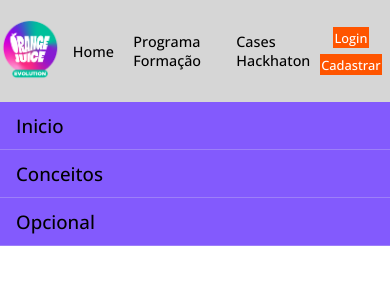
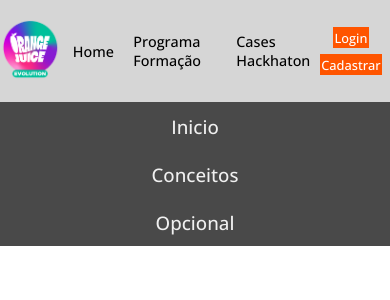
Before and after one commit to gustavdlima/orange-evolution-platform, a React (Vite) app in the folder client/orange-platform/: page /fullstack in a window 390 px wide. Shown: the top 300 px of the page. Built offline with nearby package versions, Linux system fonts and the light colour scheme.

Commit message:
:sparkles: subtopic responsivo

```diff
--- a/client/orange-platform/src/components/home/Home.jsx
+++ b/client/orange-platform/src/components/home/Home.jsx
@@ -1,8 +1,7 @@
 import React from 'react'
 import './style.css'
 import Navbar from '../navbar/Navbar'
-import Trilhas from '../trilhas/Trilhas'
-import Subtopicos from '../subtopicos/Subtopic'
+import Trilhas from '../trilhasCard/TrilhasCard'
 import Login from '../loginPage/Login'
 
 const Home = () => {
--- a/client/orange-platform/src/components/subtopicos/Subtopic.jsx
+++ b/client/orange-platform/src/components/subtopicos/Subtopic.jsx
@@ -37,7 +37,7 @@ const Subtopic = ({ title, data }) => {
 
 	return (
 		<>
-			<div className="Box">
+			<div className="box">
 				<h3
 					onClick={() =>
 						setIsOpen((v) => !v) && setVideoIsOpen((v) => !v)
--- a/client/orange-platform/src/components/subtopicos/style.scss
+++ b/client/orange-platform/src/components/subtopicos/style.scss
@@ -1,12 +1,12 @@
-.Box{
+.box{
     width: 100%;
     height: 3rem;
-    background: #835afd;
+    background: #494949;
+    color: #f0f0f0;
     display: flex;
     align-items: center;
+    justify-content: center;
     padding: 1rem;
-
-    border-bottom: 1px solid #9d7ff8;
 
     &:hover{
         cursor: pointer;
@@ -14,22 +14,64 @@
 }
 
 .subitems{
+    width: 100%;
     display: flex;
     flex-direction: column;
-    background: #835afd71;
+
+    background: #54545471;
 
     ul {
 
     list-style-type:none;
     }
 
-    .item{
-        text-decoration: none;
-        padding: 0.856rem;
-        &:hover{
+}
 
-            background: #835afd71;
-            cursor: pointer;
-        }
+.item{
+    text-decoration: none;
+    padding: 0.856rem;
+
+    &:hover{
+        cursor: pointer;
     }
 }
+
+@media only screen and (min-width: 1024px) and (max-width: 2048px) {
+}
+    .box {
+        font-size: 1.4rem;
+    }
+
+    .subitems{
+        font-size: 1.4rem;
+    }
+
+@media only screen and (min-width: 561px) and (max-width: 1023px) {
+
+    .box {
+        font-size: 1.3rem;
+    }
+
+    .subitems{
+        font-size: 1.3rem;
+    }
+}
+
+@media only screen and (max-width:560px) {
+    .box {
+        font-size: 1rem;
+    }
+
+    .subitems{
+        font-size: 1rem;
+    }
+}
+
+// @media only screen and (min-width: 1024px) and (max-width: 2048px) {
+// }
+
+// @media only screen and (min-width: 561px) and (max-width: 1023px) {
+// }
+
+// @media only screen and (max-width:560px) {
+// }
--- a/client/orange-platform/src/components/topico-trilhas/fullstack/Fullstack.jsx
+++ b/client/orange-platform/src/components/topico-trilhas/fullstack/Fullstack.jsx
@@ -2,14 +2,17 @@ import React from 'react'
 import Subtopic from '../../subtopicos/Subtopic'
 import FullstackJson from "../../subtopicos/fullstack-subtopics.json"
 import Navbar from '../../navbar/Navbar'
+import './fullstack-style.scss'
 
 const Fullstack = ({ area }) => {
   return (
-	<div className='fullstackContainer'>
+	<div className='fullstack'>
         <Navbar />
+		<div className='subtopics'>
 		<Subtopic title="Inicio" data={FullstackJson.inicio}/>
 		<Subtopic title="Conceitos" data={FullstackJson.conceitos}/>
 		<Subtopic title="Opcional" data={FullstackJson.opcional}/>
+		</div>
 	</div>
   )
 }
--- a/client/orange-platform/src/components/topico-trilhas/fullstack/fullstack-style.scss
+++ b/client/orange-platform/src/components/topico-trilhas/fullstack/fullstack-style.scss
@@ -1,5 +1,10 @@
-.box{
-    width: 100%;
-    height: 20rem;
-    border: 1px solid black;
+.fullstack {
+    display: block;
 }
+
+.fullstack .subtopics {
+    display: flex;
+    justify-content: center;
+    align-items: center;
+    flex-direction: column;
+}
```
Also changed, not shown: client/orange-platform/src/components/trilhasCard/TrilhasCard.jsx (renamed from client/orange-platform/src/components/trilhas/Trilhas.jsx), client/orange-platform/src/components/trilhasCard/style.scss (renamed from client/orange-platform/src/components/trilhas/style.scss).
